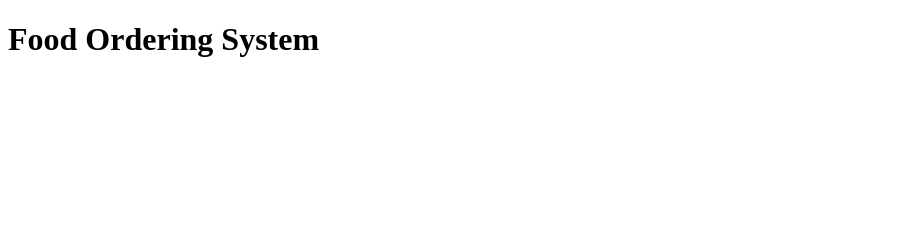
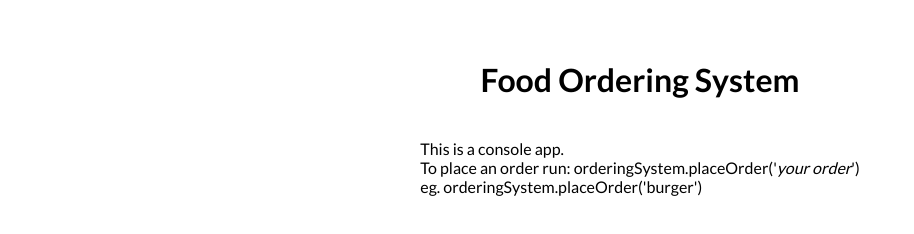
Before and after one commit to toddteis/Food-Ordering-System-Challenge, a website: page index.html in a window 1280 px wide. Shown: the whole page, without its empty margins (0-914 px from the left). Drawn offline with Linux system fonts and the light colour scheme.

Commit message:
Added content to html & styled.

```diff
--- a/index.html
+++ b/index.html
@@ -10,8 +10,11 @@
   </head>
   <body>
     <h1>Food Ordering System</h1>
-
-
+    <div>
+      <p>This is a console app.</p>
+      <p>To place an order run: orderingSystem.placeOrder('<i>your order</i>')</p>
+      <p>eg. orderingSystem.placeOrder('burger')</p>
+    </div>
     <script src="./scripts/main.js" async defer></script>
   </body>
 </html>
--- a/styles/styles.css
+++ b/styles/styles.css
@@ -0,0 +1,26 @@
+@import url('https://fonts.googleapis.com/css2?family=Lato:wght@400;700&display=swap');
+
+* {
+    margin: 0;
+    padding: 0;
+}
+
+*, *::before, *::after {
+    box-sizing: inherit;
+}
+
+html {
+    box-sizing: border-box;
+    font-family: 'Lato', sans-serif;
+    font-size: 16px;
+}
+
+h1 {
+    margin: 60px 0 40px 0;
+}
+
+body {
+  display: flex;
+  flex-direction: column;
+  align-items: center;
+}
```
